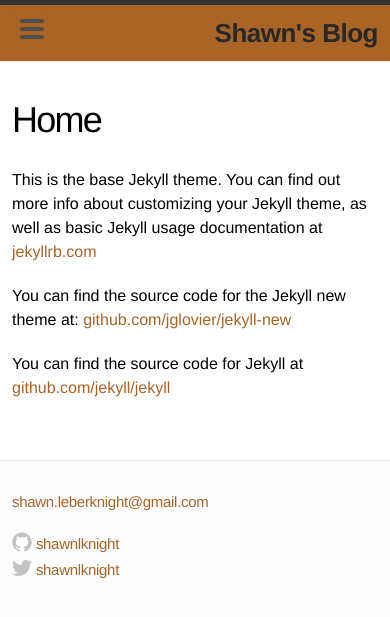
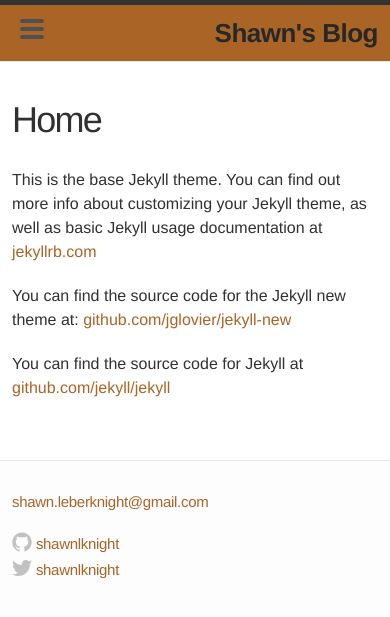
Before and after one commit to shawnlknight/blog, a Jekyll site: the page built from about.md, in a window 390 px wide. Shown: the top 617 px of the page. Built offline with Jekyll 4.4.1, drawn with Linux system fonts in a browser that asks for light colours.

Commit message:
css changes

```diff
--- a/css/main.css
+++ b/css/main.css
@@ -397,13 +397,14 @@
     font-weight: bold;
   }
 
-  .post-header h1 { font-size: 36px; }
+  .post-header h1 { font-size: 36px; color: #313131; }
   .post-content h2 { font-size: 28px; }
   .post-content h3 { font-size: 22px; }
   .post-content h4 { font-size: 18px; }
   .post-content blockquote { padding-left: 10px; }
   .post-content ul,
   .post-content ol { padding-left: 10px; }
+  .post-content { color: #313131; }
 
   .site-footer .column {
     float: none;
```
